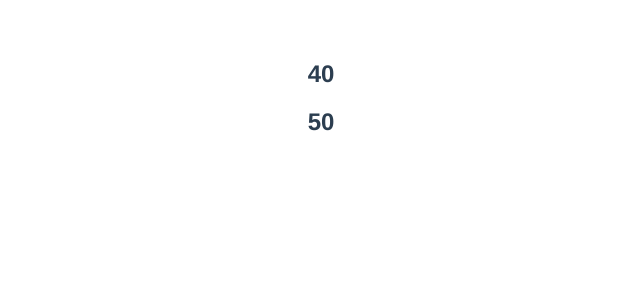
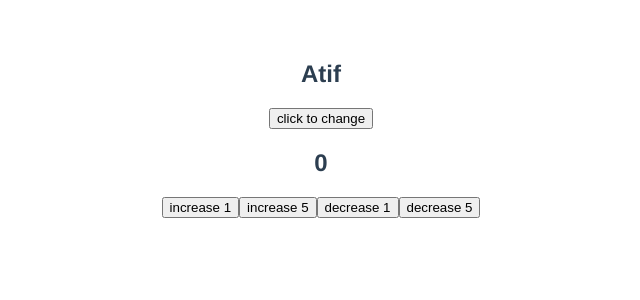
Before and after one commit to atifaftab/vue-codeevolution, a Vue app: page / in a window 1280 px wide. Shown: the top 300 px of the page, without its empty margins (319-959 px from the left). Built offline with nearby package versions, Linux system fonts and the light colour scheme.

Commit message:
event handling

```diff
--- a/src/App.vue
+++ b/src/App.vue
@@ -1,23 +1,34 @@
 <template>
-<h2>{{ add(2,1,1) }}</h2>
-<h2>{{ multiply(baseValue) }}</h2>
+<h2>{{ name }}</h2>
+<!-- <button v-on:click="name = 'Batman'">click to change</button> -->
+<button v-on:click="changeName">click to change</button>
+
+<h2>{{ count }}</h2>
+<button v-on:click="increment(1)">increase 1</button>
+<button v-on:click="increment(5)">increase 5</button>
+<button v-on:click="decrement(1)">decrease 1</button>
+<button v-on:click="decrement(5)">decrease 5</button>
+<!-- <button v-on:click="count-=1">decrease</button> -->
 </template>
 
 <script>
    export default{
-        name : 'App',
+      name: 'App',
       data(){
          return{
-                baseValue : 10 ,
-                baseMultiplier : 5
+            name : 'Atif',
+            count : 0
          }
       },
-        methods: {
-            add(a,b,c){
-                return (a+b+c)*this.baseValue;
+      methods : {
+         increment(val){
+            return this.count+=val;
          },
-            multiply(a){
-                return a*this.baseMultiplier;
+         decrement(val){
+            return this.count-=val;
+         },
+         changeName(){
+            return this.name = 'Batman';
          }
       }
    }
```
Also changed, not shown: src/App methods.vue (added, +24 -0 lines). Lines whose indentation alone changed are shown as unchanged.
